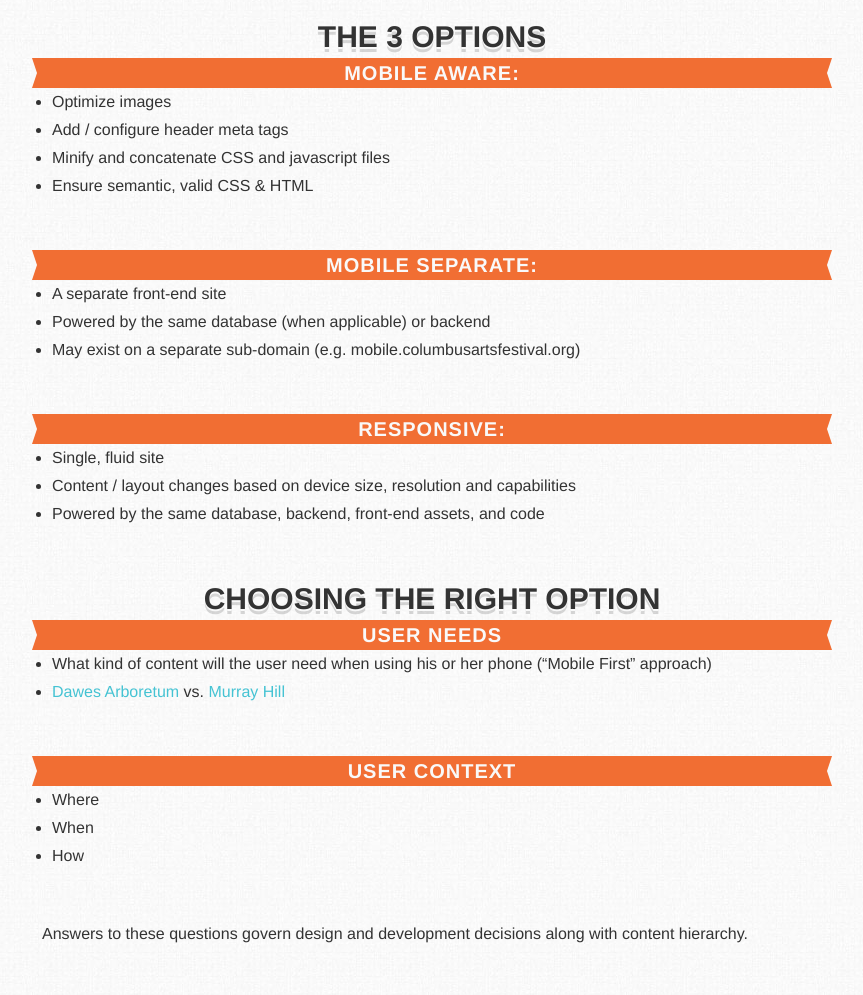
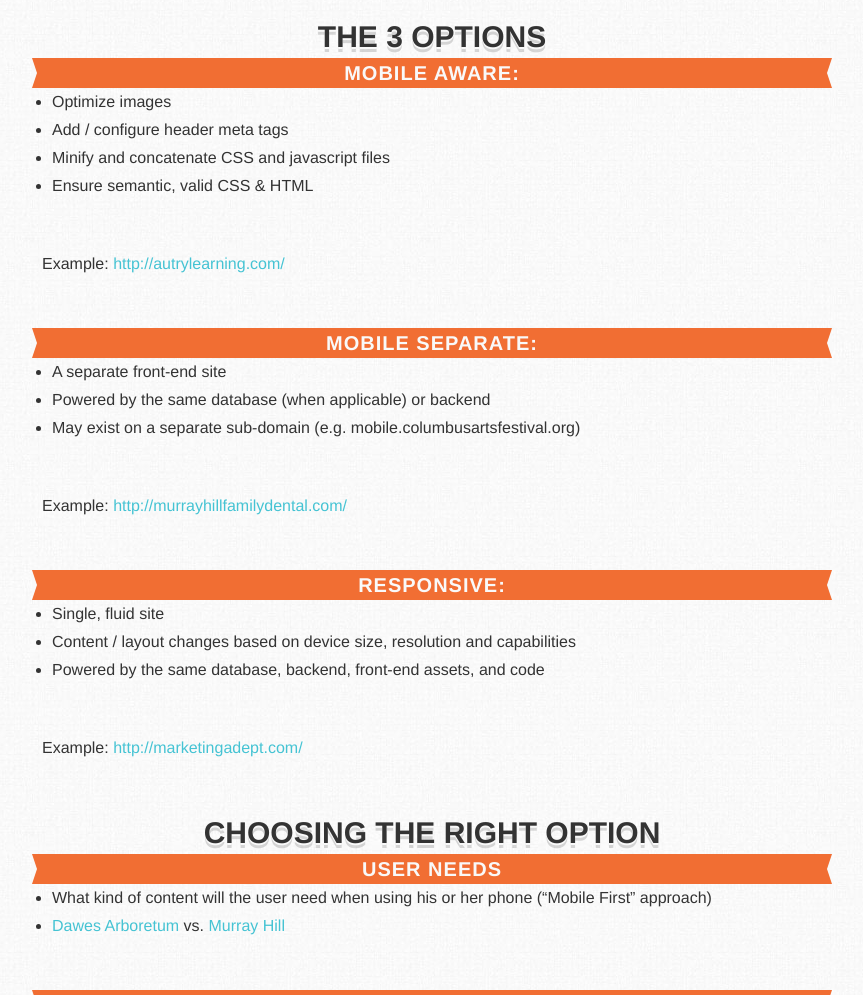
Before and after one commit to AdeptMarketing/mobile_summit, a PHP site: page / in a window 1280 px wide. Shown: the part 458-1453 px from the top of the page, without its empty margins (208-1071 px from the left). Run offline with PHP 8.4, Linux system fonts and the light colour scheme; some libraries are stand-ins or nearby versions.

Commit message:
added examples

```diff
--- a/index.php
+++ b/index.php
@@ -39,6 +39,7 @@
 			<li>Minify and concatenate CSS and javascript files</li>
 			<li>Ensure semantic, valid CSS &amp; HTML</li>
 		</ul>
+		<p>Example: <a href="http://autrylearning.com/" target="_blank">http://autrylearning.com/</a></p>
 		<h2>Mobile Separate:</h2>
 		<!-- <p>Create a separate mobile site, generally powered by the same database (when applicable) or back end.  This site may exist on a separate sub-domain (e.g. mobile.columbusartsfestival.org) Aside from the adjoining database it is a completely separate front-end site.  </p> -->
 		<ul>
@@ -46,6 +47,7 @@
 			<li>Powered by the same database (when applicable) or backend</li>
 			<li>May exist on a separate sub-domain (e.g. mobile.columbusartsfestival.org)</li>
 		</ul>
+		<p>Example: <a href="http://murrayhillfamilydental.com/" target="_blank">http://murrayhillfamilydental.com/</a></p>
 		<h2>Responsive:</h2>
 		<!-- <p>Create a single, fluid site whose content and layout change depending upon device size, resolution and capabilities.  A responsive site shares the same database, backend management systems and front end assets and code. </p> -->
 		<ul>
@@ -53,6 +55,7 @@
 			<li>Content / layout changes based on device size, resolution and capabilities</li>
 			<li>Powered by the same database, backend, front-end assets, and code</li>
 		</ul>
+		<p>Example: <a href="http://marketingadept.com/" target="_blank">http://marketingadept.com/</a></p>
 	</section><!-- #section1 -->
 
 	<section id="section2">
```
